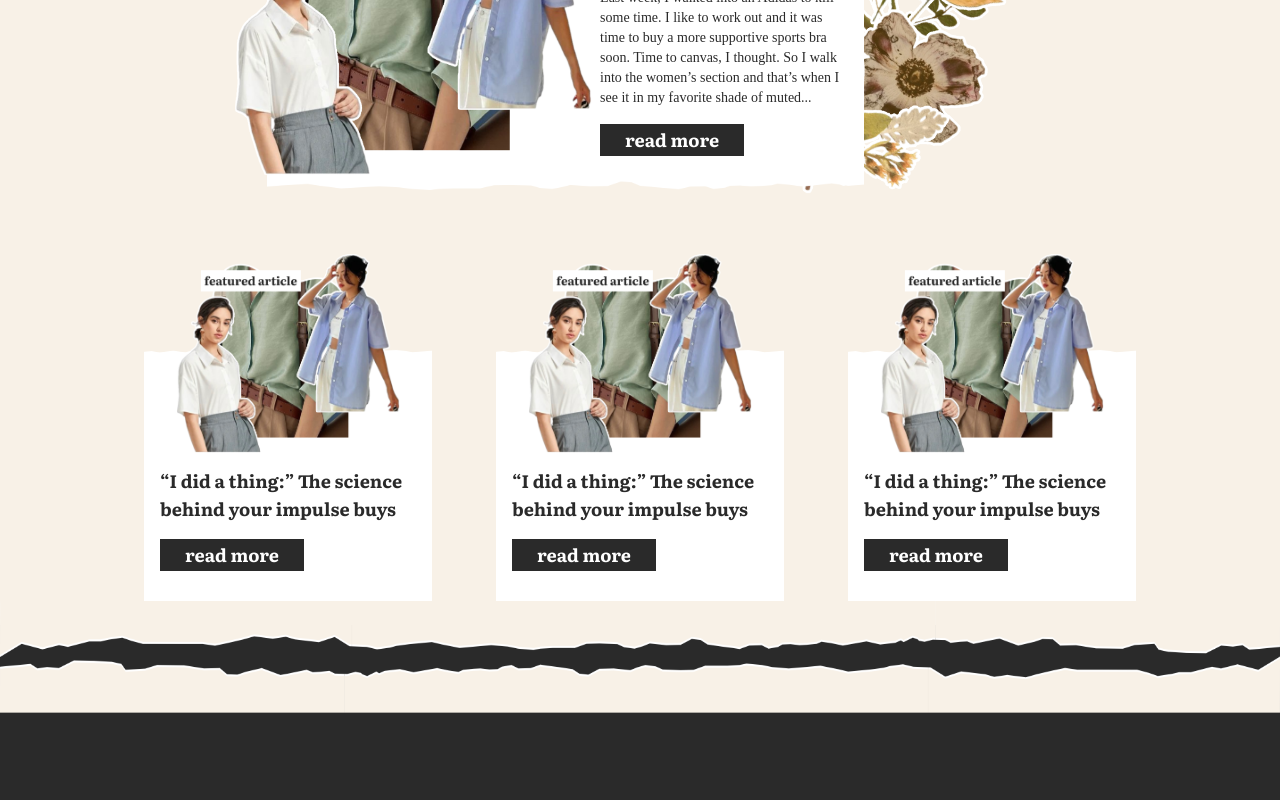
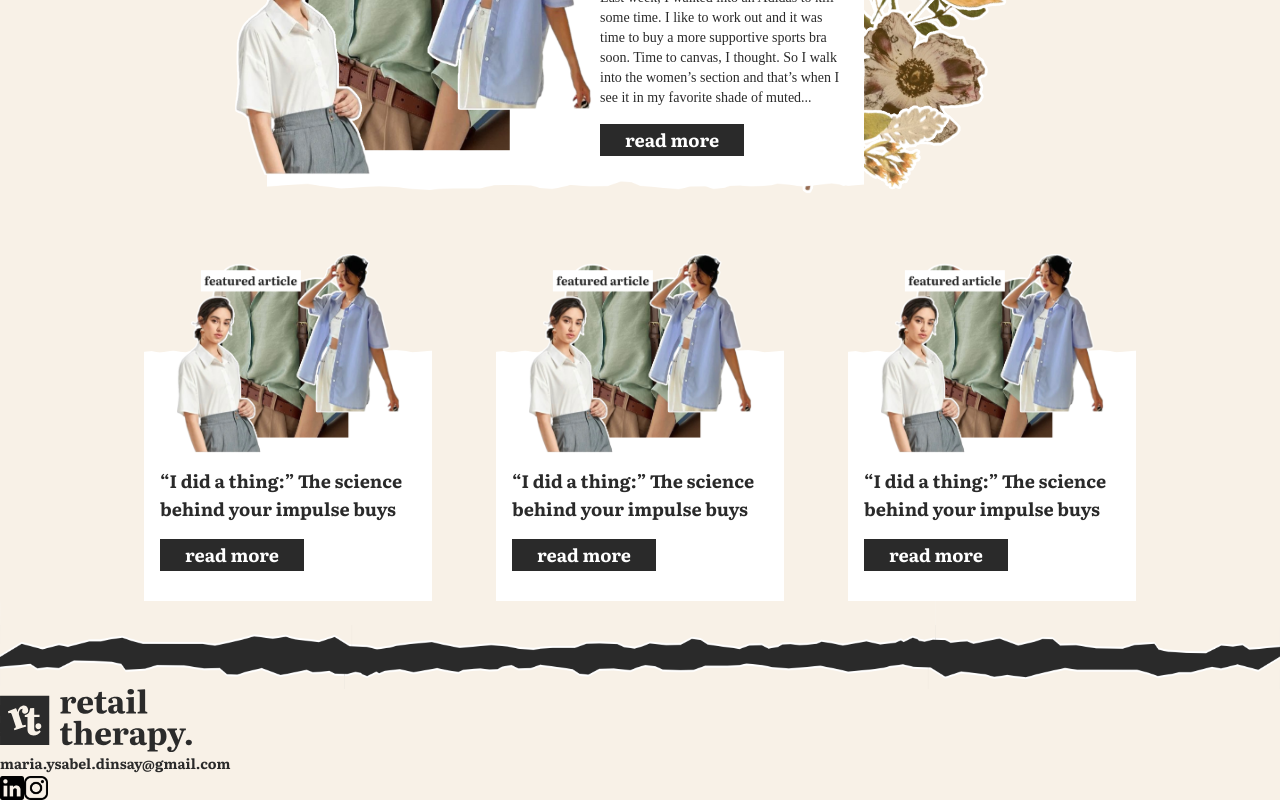
Before and after one commit to sisyphi/retail_therapy, a SvelteKit app: page /articles in a window 1280 px wide. Shown: the part 349-1149 px from the top of the page. Before the commit the page ends 1062 px from the top, so only its background shows below. Built offline with nearby package versions, Linux system fonts and the light colour scheme.

Commit message:
initial implementation of the footer

```diff
--- a/src/routes/+layout.svelte
+++ b/src/routes/+layout.svelte
@@ -2,6 +2,8 @@
 	import '../app.pcss';
     import rt_logo from '../lib/images/rt-logo.svelte';
     import tear_south_base_offwhite from '$lib/images/tear-south-base-offwhite.png';
+    import ig_icon_graphic from '$lib/images/ig-icon-graphic.png';
+    import linkedin_icon_graphic from '$lib/images/linkedin-icon-graphic.png';
 
     let isMenuOpen = false;
 
@@ -49,9 +51,26 @@
 <slot></slot>
 
 <footer>
-    <img class="tear-north" src={tear_south_base_offwhite} alt="">
-    <div class="bg-[#F8F1E7]">
-
+    <img class="relative z-0 tear-north" src={tear_south_base_offwhite} alt="">
+    <div class="relative z-50 bg-[#F8F1E7]">
+        <div class="">
+            <div class="">
+                <div>
+                    <a on:click={()=>(isMenuOpen = false)} href="/">
+                        <logo class="flex">
+                            <svelte:component this={rt_logo} />
+                        </logo>
+                    </a>
+                </div>
+                <div>
+                    <a class="text-sm text-center hover:underline" href="mailto:maria.ysabel.dinsay@gmail.com">maria.ysabel.dinsay@gmail.com</a>
+                </div>
+                <div class="flex">
+                    <a class="size-6" href="https://www.linkedin.com/in/ysabel-dinsay/"><img src={linkedin_icon_graphic} alt="Linkedin logo"></a>
+                    <a class="size-6" href="https://www.instagram.com/ysabeldinsay/"><img src={ig_icon_graphic} alt="Instagram logo"></a>
+                </div>
+            </div>
+        </div>
     </div>
 </footer>
 
```
